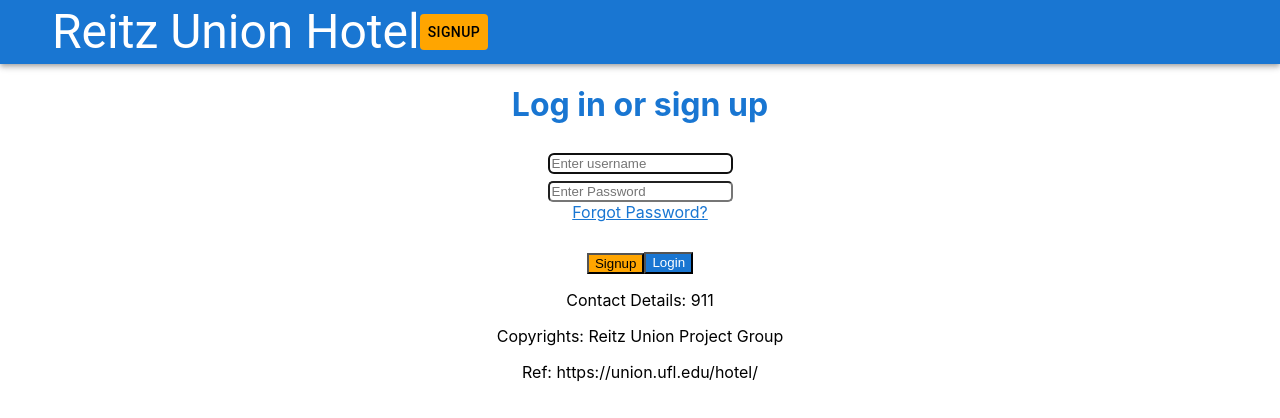
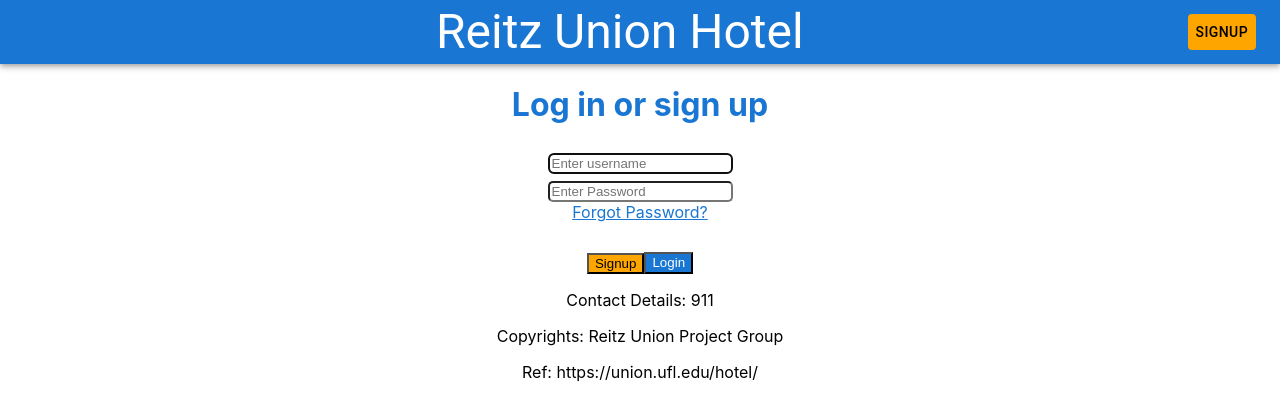
Before and after one commit to Stnagam/Reitz-Union-Hotel-Management, a React (Create React App) app in the folder workspaces/client/: page /Login in a window 1280 px wide. Shown: the top 418 px of the page. Built offline with nearby package versions, Linux system fonts and the light colour scheme.

Commit message:
Changes in Header_login and Header_signup

```diff
--- a/workspaces/client/src/components/header_login.js
+++ b/workspaces/client/src/components/header_login.js
@@ -7,14 +7,12 @@
 import Typography from "@mui/material/Typography";
 import Button from "@mui/material/Button";
 import IconButton from "@mui/material/IconButton";
-import { Link } from 'react-router-dom';
+import { Link } from "react-router-dom";
 // import MenuIcon from "@mui/icons-material/Menu";
 // import {Login} from "./Login";
 // import { BrowserRouter, Route, Switch, Redirect, Link, useNavigate, useHistory, NavLink } from "react-router-dom";
 
-
 export default function HeaderLogin() {
-
   return (
     <AppBar position="static">
       <Toolbar>
@@ -33,29 +31,39 @@
         </IconButton>
         {/* The Typography component applies
            default font weights and sizes */}
+
+        <Typography
+          variant="h3"
+          component="div"
+          sx={{ flexGrow: 1 }}
+          style={{ textAlign: "center" }}
+        >
           <Link
-            to="/home" style={
-             {textDecoration: "inherit", color:"inherit", textAlign: "center"}
-            }
+            to="/home"
+            style={{
+              textDecoration: "inherit",
+              color: "inherit",
+              textAlign: "center",
+            }}
           >
-          <Typography variant="h3"
-            component="div" sx={{ flexGrow: 1 }} style={{textAlign: "center"}}>
             Reitz Union Hotel
+          </Link>
         </Typography>
-          </Link>
+
         {/* <Link
             to= "/login"
             >
             <Button className="loginButton" style={{backgroundColor: "orange", color:"black"}}>Login</Button>
           </Link> */}
 
-
-          <Link
-          to="/Signup"
+        <Link to="/Signup">
+          <Button
+            style={{ backgroundColor: "orange", color: "black" }}
+            color="inherit"
           >
-          <Button  style={{backgroundColor: "orange", color: "black"}} color="inherit" >SignUp</Button>
+            SignUp
+          </Button>
         </Link>
-
       </Toolbar>
     </AppBar>
   );
--- a/workspaces/client/src/components/header_signup.js
+++ b/workspaces/client/src/components/header_signup.js
@@ -7,14 +7,12 @@
 import Typography from "@mui/material/Typography";
 import Button from "@mui/material/Button";
 import IconButton from "@mui/material/IconButton";
-import { Link } from 'react-router-dom';
+import { Link } from "react-router-dom";
 // import MenuIcon from "@mui/icons-material/Menu";
 // import {Login} from "./Login";
 // import { BrowserRouter, Route, Switch, Redirect, Link, useNavigate, useHistory, NavLink } from "react-router-dom";
 
-
 export default function HeaderSignUp() {
-
   return (
     <AppBar position="static">
       <Toolbar>
@@ -33,23 +31,35 @@
         </IconButton>
         {/* The Typography component applies
            default font weights and sizes */}
+
+        <Typography
+          variant="h3"
+          component="div"
+          sx={{ flexGrow: 1 }}
+          style={{ textAlign: "center" }}
+        >
           <Link
-            to="/home" style={
-             {textDecoration: "inherit", color:"inherit", textAlign: "center"}
+            to="/home"
+            style={{
+              textDecoration: "inherit",
+              color: "inherit",
+              textAlign: "center",
+            }}
+          >
+            Reitz Union Hotel
+          </Link>
+        </Typography>
+
+        {
+          <Link to="/login">
+            <Button
+              className="loginButton"
+              style={{ backgroundColor: "orange", color: "black" }}
+            >
+              Login
+            </Button>
+          </Link>
         }
-            >
-          <Typography variant="h3"
-            component="div" sx={{ flexGrow: 1 }} style={{textAlign: "center"}}>
-            Reitz Union Hotel
-          </Typography>
-          </Link>
-          { <Link
-            to= "/login"
-            >
-            <Button className="loginButton" style={{backgroundColor: "orange", color:"black"}}>Login</Button>
-          </Link>}
-
-
       </Toolbar>
     </AppBar>
   );
```
Lines whose indentation alone changed are shown as unchanged.
